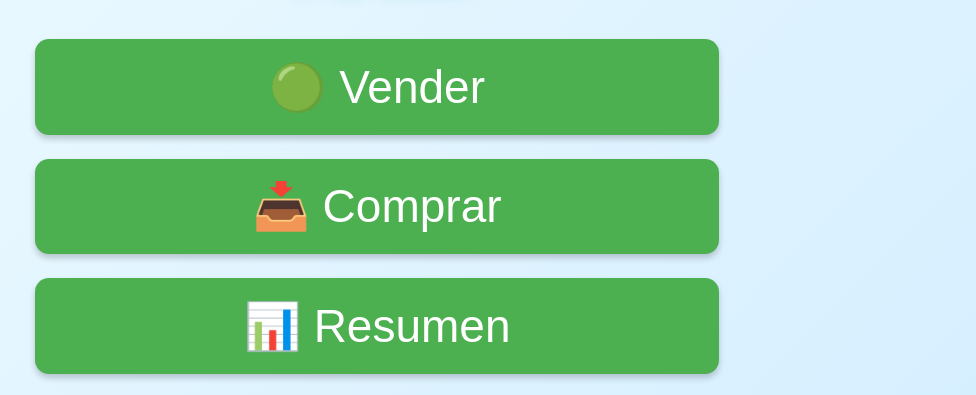
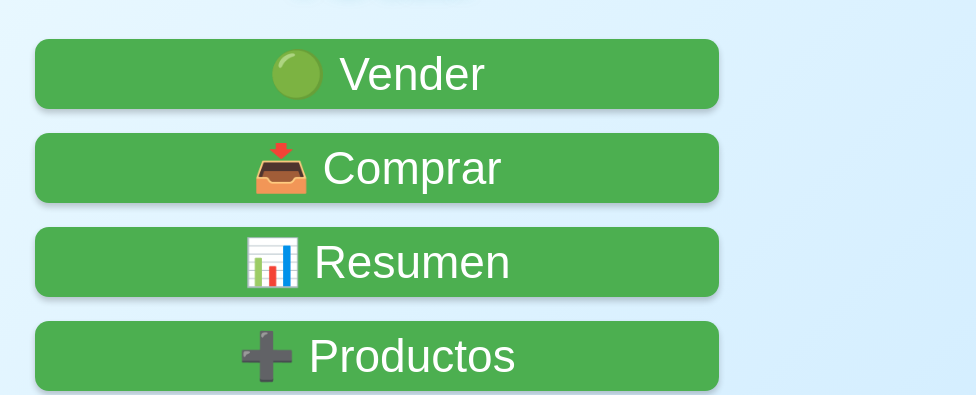
Before and after one commit to luiseromes6/luiseromes6.github.io, a plain HTML site: page docs/index.html in a window 1280 px wide. Shown: the part 380-775 px from the top of the page, without its empty margins (263-1239 px from the left). Drawn offline with Linux system fonts and the light colour scheme.

Commit message:
Update index.html

```diff
--- a/docs/index.html
+++ b/docs/index.html
@@ -79,7 +79,7 @@
 
   button {
     width: 90%;
-    padding: 1.300rem; /* 26px */
+    padding: 0.500rem;
     font-size: 2.875rem; /* 46px */
     margin: 0.75rem 0; /* 12px */
     background-color: #4CAF50;
```
